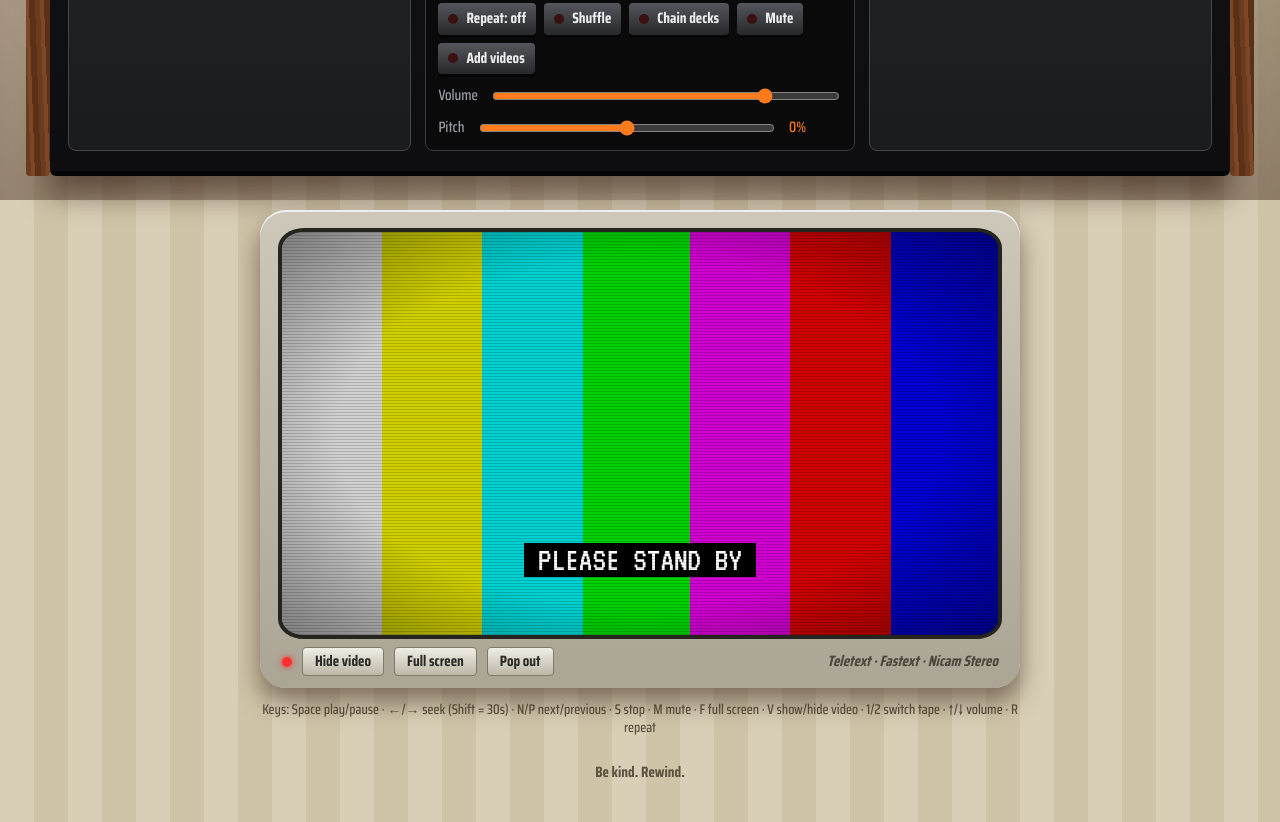
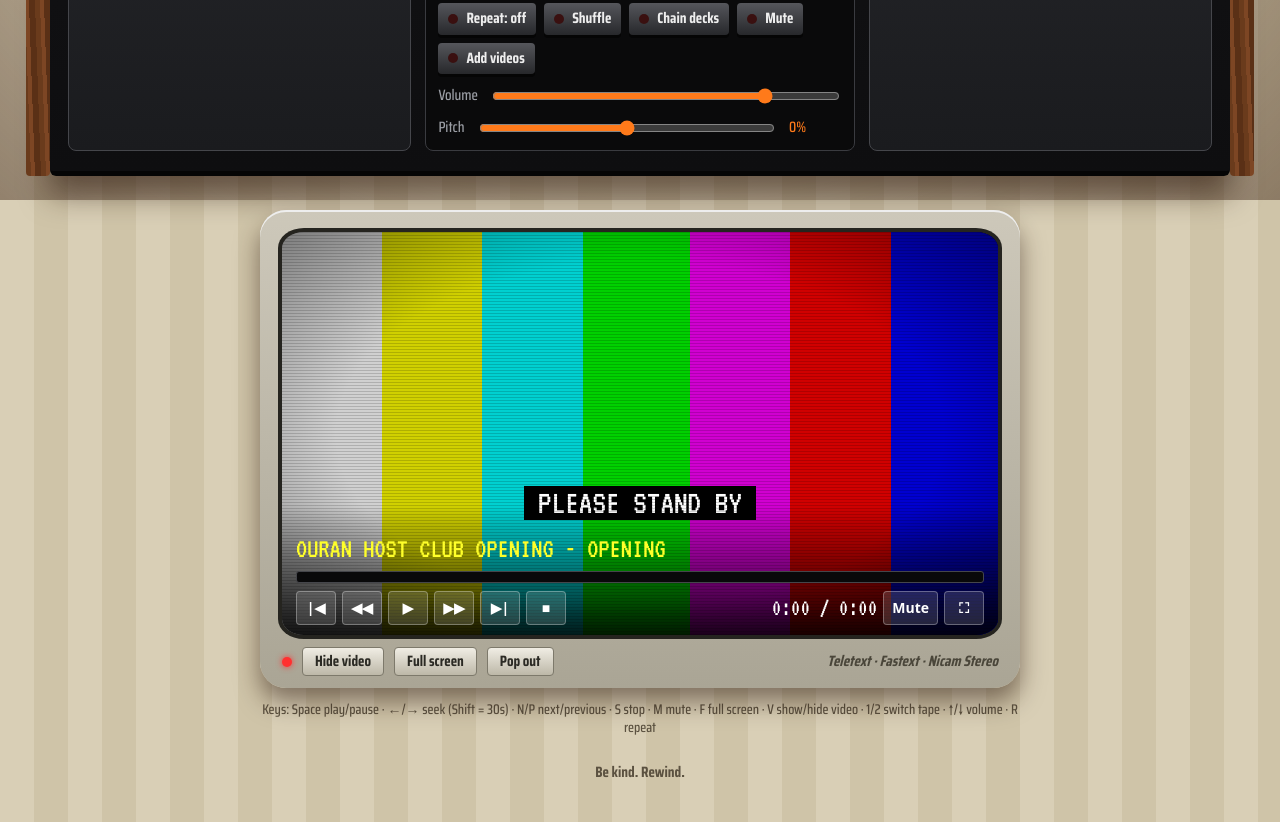
Before and after one commit to LosAmosDelCalabozo/mixtape, a plain HTML site: page index.html in a window 1280 px wide. Shown: the part 600-1422 px from the top of the page. Drawn offline with Linux system fonts and the light colour scheme.

Commit message:
On-video controls

```diff
--- a/index.html
+++ b/index.html
@@ -93,6 +93,14 @@ button{font:inherit;color:inherit;cursor:pointer}
 .opts .bass{font-size:15px;padding:6px 10px}
 output{min-width:3.5em;color:var(--led)}
 .keyhelp{max-width:760px;margin:12px auto 0;text-align:center;color:#5b5140;font-size:14px}
+.ovl{position:absolute;left:0;right:0;bottom:0;z-index:3;padding:30px 14px 10px;background:linear-gradient(transparent,rgba(0,0,0,.85));display:flex;flex-direction:column;gap:8px;opacity:0;transition:opacity .25s}
+.screen.show .ovl,.screen.paused .ovl,.ovl:focus-within{opacity:1}
+.ovt{font:28px/1 'VT323';color:var(--ty);text-transform:uppercase}
+.ovb{display:flex;align-items:center;gap:6px}
+.ovb button{background:rgba(255,255,255,.14);border:1px solid rgba(255,255,255,.3);border-radius:4px;color:#fff;min-width:40px;height:34px;font:700 14px system-ui,sans-serif;padding:0 8px}
+.ovb button:hover{background:rgba(255,255,255,.32)}
+.ovb span{margin-left:auto;font:24px 'VT323';color:#fff}
+.screen:fullscreen{aspect-ratio:auto;border-radius:0;box-shadow:none}
 /* the telly */
 .telly{margin:34px auto 0;max-width:760px;position:relative}
 .bezel{background:linear-gradient(#cdc8ba,#aaa595);border-radius:26px;padding:22px 22px 12px;box-shadow:0 14px 24px rgba(40,20,10,.5),inset 0 2px 0 #eee}
@@ -100,7 +108,7 @@ output{min-width:3.5em;color:var(--led)}
 #yt{position:absolute;inset:0;width:100%;height:100%;border:0;z-index:1;object-fit:contain;background:#000}
 .screen.idle #yt{opacity:0}
 .bars{position:absolute;inset:0;display:flex;align-items:flex-end;justify-content:center;background:linear-gradient(90deg,#d0d0d0 0 14%,#d0d000 0 28%,#00d0d0 0 42%,#00d000 0 57%,#d000d0 0 71%,#d00000 0 85%,#0000d0 0)}
-.bars span{margin-bottom:8%;background:#000;color:#fff;font:34px 'VT323';padding:0 14px;text-transform:uppercase}
+.bars span{margin-bottom:16%;background:#000;color:#fff;font:34px 'VT323';padding:0 14px;text-transform:uppercase}
 .shield{position:absolute;inset:0;z-index:2;background:radial-gradient(ellipse at center,transparent 60%,rgba(0,0,0,.4)),repeating-linear-gradient(0deg,rgba(0,0,0,.16) 0 1px,transparent 1px 3px)}
 .tbar{display:flex;gap:10px;align-items:center;padding-top:12px;color:#4a463a;font-weight:700}
 .tbar .pwr{width:10px;height:10px;border-radius:50%;background:var(--red);box-shadow:0 0 6px var(--red)}
@@ -162,6 +170,15 @@ footer{text-align:center;margin-top:26px;color:#5b5140;font-weight:700}
     <div class="bars"><span>Please stand by</span></div>
     <video id="yt" playsinline preload="metadata"></video>
     <div class="shield"></div>
+    <div class="ovl" id="ovl">
+     <div class="ovt" id="ovTitle"></div>
+     <div class="seek" id="ovSeek" tabindex="0" role="slider" aria-label="Seek"><i></i></div>
+     <div class="ovb">
+      <button data-o="prev" aria-label="Previous track">|◀</button><button data-o="rew" aria-label="Rewind">◀◀</button><button data-o="play" id="ovPlay" aria-label="Play or pause">▶</button><button data-o="ff" aria-label="Fast forward">▶▶</button><button data-o="next" aria-label="Next track">▶|</button><button data-o="stop" aria-label="Stop">■</button>
+      <span id="ovTm">0:00 / 0:00</span>
+      <button data-o="mute">Mute</button><button data-o="full" aria-label="Full screen">⛶</button>
+     </div>
+    </div>
    </div>
    <div class="tbar"><i class="pwr"></i><button id="bTelly">Hide video</button><button id="bFull">Full screen</button><button id="bPip">Pop out</button><span>Teletext · Fastext · Nicam Stereo</span></div>
   </div>
@@ -275,6 +292,10 @@ function ui(){
   const e=$('#ttMsg');e.textContent=m;e.classList.toggle('flash',k.mode==='stop'||!!msg);
   $('#ttList').innerHTML=t.tracks.map((r,i)=>`<li class="${i===k.i?'cur':''}"><button class="row" data-i="${i}"><span>${base+i+1}</span><b style="font-weight:400">${r.t}</b><em>${r.a}</em>${i===k.i&&k.mode!=='stop'?'<u class="el"></u>':''}</button></li>`).join('');
   $('#fR').classList.toggle('on',sel===0);$('#fG').classList.toggle('on',sel===1)}
+ const ad=cur?cur.d:sel,ak=D[ad],at=T[ad].tracks[ak.i];
+ $('#ovTitle').textContent=at.t+' - '+at.a;$('#ovPlay').textContent=ak.mode==='play'?'❚❚':'▶';
+ $('#ovSeek i').style.width=(ak.dur?Math.min(100,ak.time/ak.dur*100):0)+'%';$('#ovTm').textContent=fmt(ak.time)+' / '+fmt(ak.dur);
+ $('#screen').classList.toggle('paused',ak.mode!=='play');
  const el=$('.el');if(el)el.textContent='  '+fmt(k.time)+' / '+fmt(k.dur);
  $('#clk').textContent=new Date().toLocaleDateString('en-GB',{weekday:'short',day:'numeric',month:'short'})+' '+new Date().toLocaleTimeString('en-GB',{hour:'2-digit',minute:'2-digit',second:'2-digit'});
 }
@@ -299,6 +320,15 @@ const cells=$$('#spec div').map(c=>[...c.children]);
 setInterval(()=>{const on=D.some(k=>k.mode==='play'),b=bass.getAttribute('aria-pressed')==='true';
  lv=lv.map((v,c)=>{const low=c<3,tg=on?Math.random()*ROWS*(low&&b?1.25:.8)+(low?1.5:0):0;return Math.max(0,Math.min(ROWS,v+(tg-v)*.5-(on?0:.6)))});
  cells.forEach((col,c)=>col.forEach((x,r)=>x.classList.toggle('on',r<Math.round(lv[c]))))},110);
+
+/* ---- on-video controls ---- */
+const act=()=>cur?cur.d:sel,scr=$('#screen');let ot;
+$('#ovl').addEventListener('click',e=>{const b=e.target.closest('[data-o]');if(!b)return;const o=b.dataset.o,d=act();
+ if(o==='play'){D[d].mode==='play'?pause(d):play(d)}else if(o==='full')full();else if(o==='mute')$('#bMute').click();else{sel=d;ACT[o](d)}ui()});
+$('#ovSeek').onclick=e=>{const r=e.currentTarget.getBoundingClientRect();seekFrac(act(),(e.clientX-r.left)/r.width)};
+$('.shield').onclick=()=>{const d=act();D[d].mode==='play'?pause(d):play(d);ui()};
+$('.shield').ondblclick=full;
+['mousemove','touchstart'].forEach(ev=>scr.addEventListener(ev,()=>{scr.classList.add('show');clearTimeout(ot);ot=setTimeout(()=>scr.classList.remove('show'),3000)},{passive:true}));
 
 /* ---- seeking ---- */
 function seekFrac(d,f){const k=D[d];if(!k.dur)return;k.time=Math.max(0,Math.min(.999,f))*k.dur;if(cur&&cur.d===d)P.seekTo(k.time);sel=d;ui()}
```
Also changed, not shown: 1 other file.
